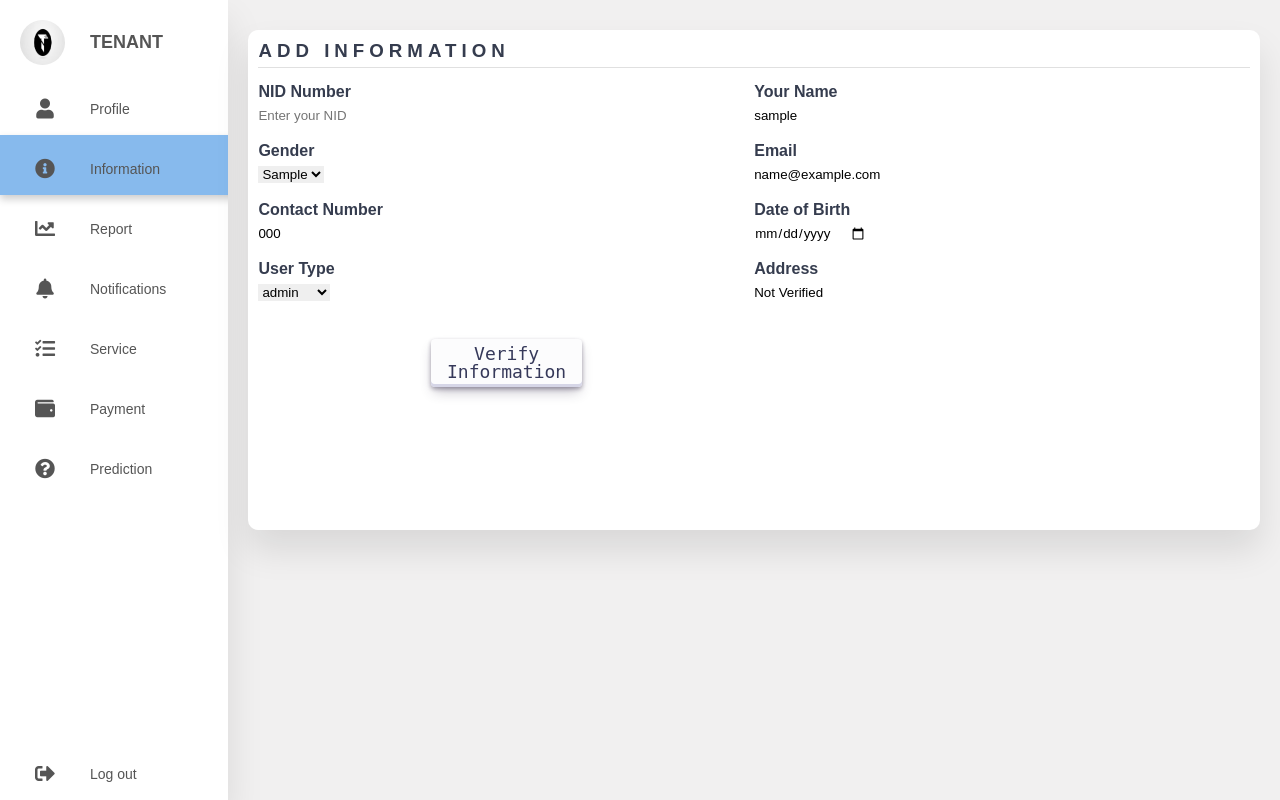
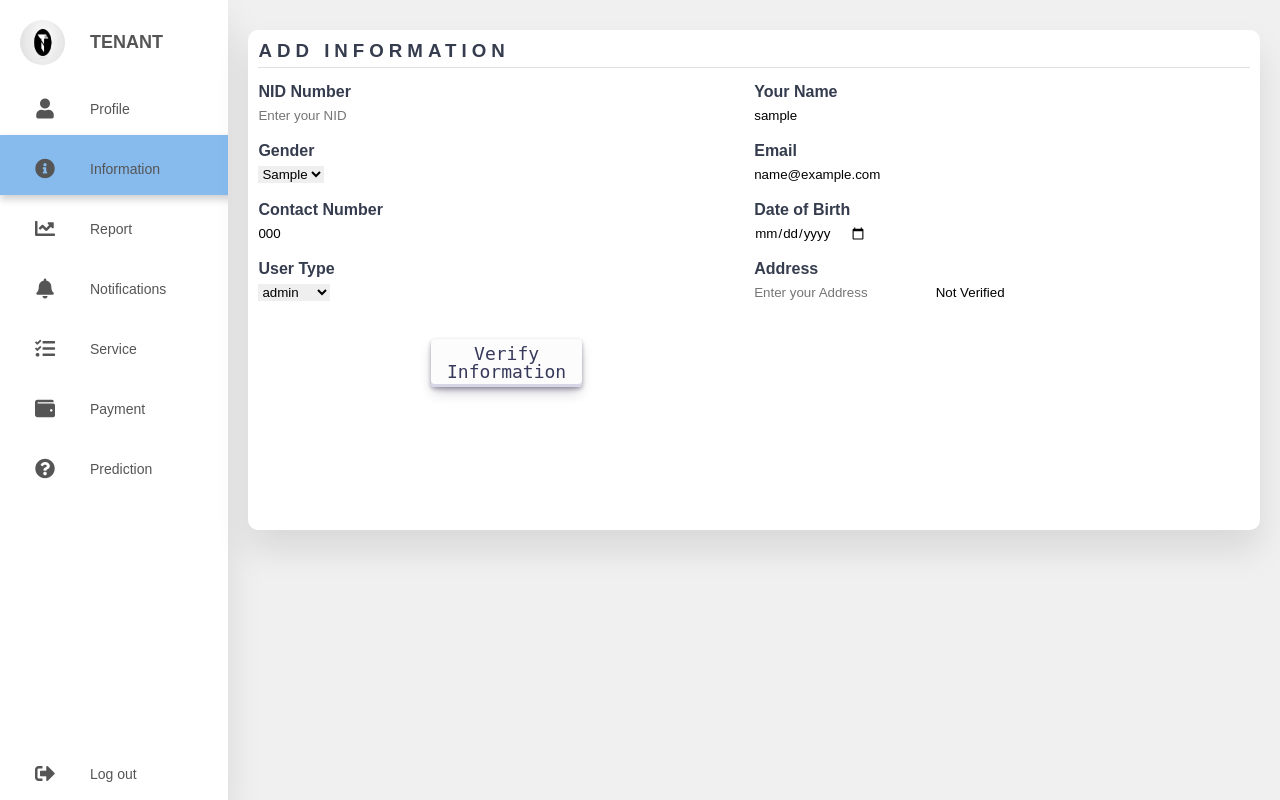
Before and after one commit to hasibhasan-github/IUB_CSE307_SystemAnalysisAndDesign_Tenant_Management_System_MachineLearning_Based_PredictiveApproach, a Flask app: template Tenant_Management_System/website/templates/info.html in a window 1280 px wide. Run offline with Flask 3, Linux system fonts and the light colour scheme; the template is opened without the code that fills it: values that come from a table or form of the project are taken from there, others are empty; tables that the repository leaves empty hold one stand-in row (values such as "Sample post"); parts of the project's set-up code (start-up, migrations or seed data) failed here and were passed over.

Commit message:
@hasibhasan-github

```diff
--- a/Tenant_Management_System/website/templates/info.html
+++ b/Tenant_Management_System/website/templates/info.html
@@ -30,14 +30,14 @@ Information
              </div>
              <div class="data">
                <h4>Your Name</h4>
-               <input type="text" class="form-control" id="name" name="name" value="{{ user.username }}" required>
+               <input type="text" class="form-control" id="name" name="name" value="{{ user.username }}" readonly required>
           </div>
         </div>
         <div class="info_data">
              <div class="data">
              </br>
                 <h4>Gender</h4>
-                <select class="form-select" id="gender" name="gender" required>
+                <select class="form-select" id="gender" name="gender" readonly required>
                   <option value="{{ user.gender }}" selected disabled>{{ user.gender }}</option>
                   <option value="Male">Male</option>
                   <option value="Female">Female</option>
@@ -47,14 +47,14 @@ Information
              <div class="data">
             </br>
             <label for="email" class="form-label"><h4>Email</h4></label>
-              <input type="email" class="form-control" id="email" name="email" value="{{ user.email }}" required>
+              <input type="email" class="form-control" id="email" name="email" value="{{ user.email }}" readonly required>
           </div>
         </div>
         <div class="info_data">
              <div class="data">
             </br>
                 <h4>Contact Number</h4>
-                <input type="tel" class="form-control" name="contactNo" id="contactNo" value = "{{ user.contactNumber }}" required>
+                <input type="tel" class="form-control" name="contactNo" id="contactNo" value = "{{ user.contactNumber }}" readonly required>
              </div>
              <div class="data">
             </br>
@@ -66,7 +66,7 @@ Information
           <div class="data">
           </br>
              <h4>User Type</h4>
-             <select class="form-select" id="usertype" name="usertype" required>
+             <select class="form-select" id="usertype" name="usertype" readonly required>
                <option value="{{ user.userType }}" selected disabled>{{ user.userType }}</option>
                <option value="Tenant">Tenant</option>
                <option value="Landlord">Landlord</option>
@@ -76,6 +76,7 @@ Information
           <div class="data">
          </br>
          <label for="email" class="form-label"><h4>Address</h4></label>
+           <input type="text" class="form-control" id="add" name="add" placeholder="Enter your Address"  required>
            <input type="text" class="form-control" id="verify" name="verify" value="Not Verified" readonly required>
        </div>
 
```
